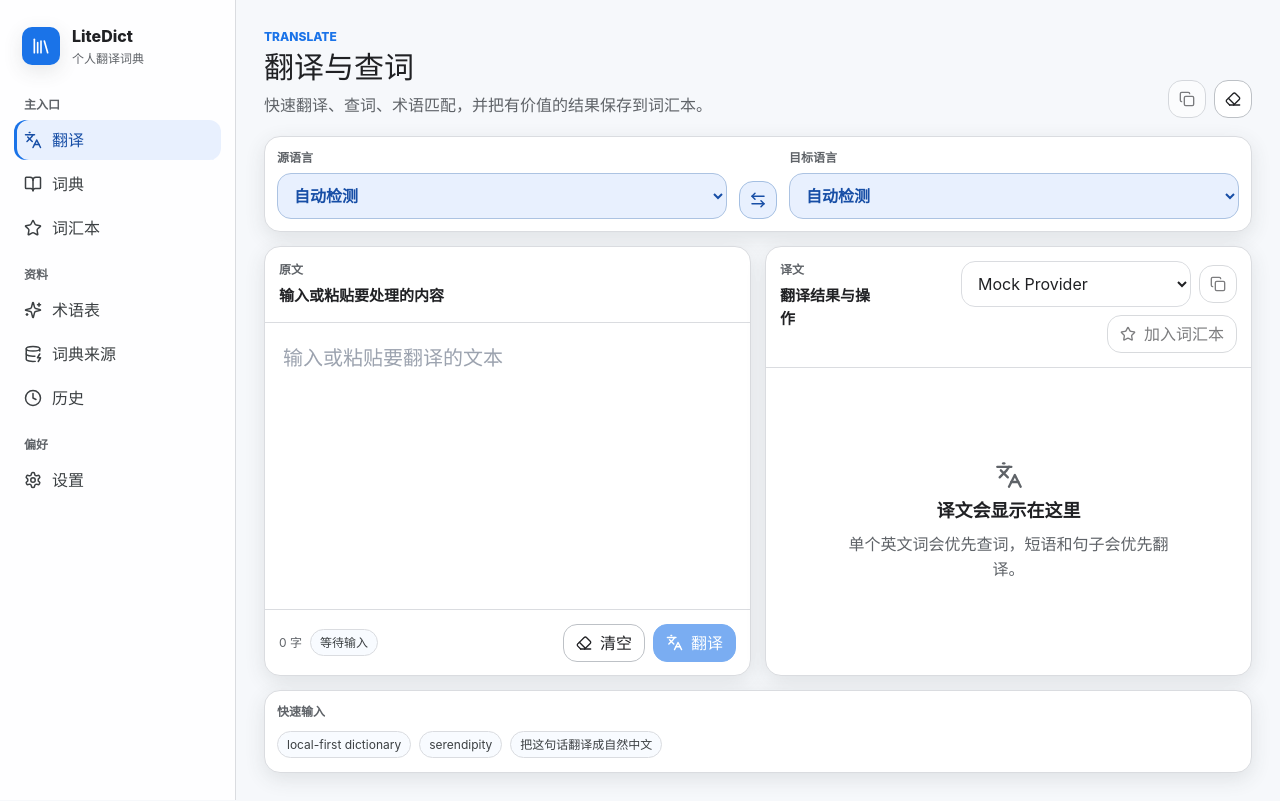
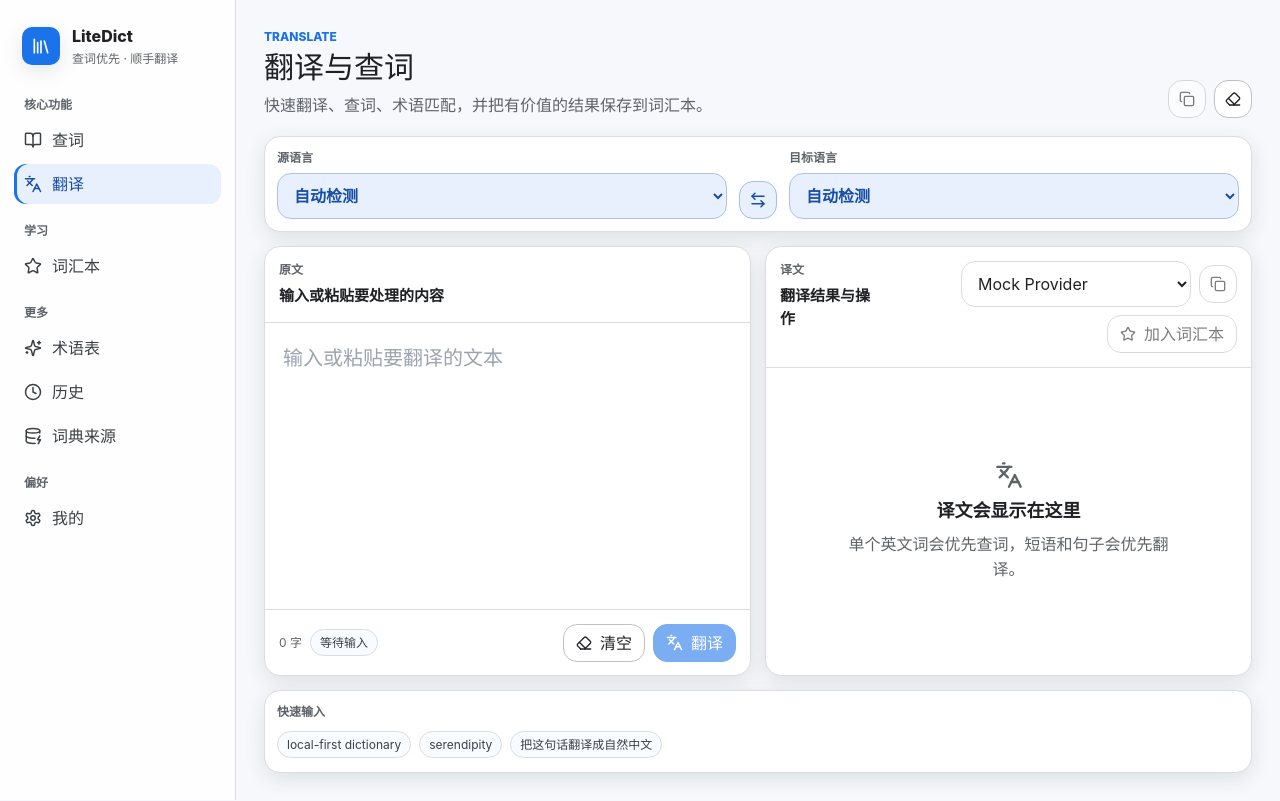
Before and after one commit to Becauseiloveyo/translation, a React (Vite) app: page / in a window 1280 px wide. Built offline with nearby package versions, Linux system fonts and the light colour scheme.

Commit message:
Refocus navigation on lookup and translation

```diff
--- a/src/components/AppShell.tsx
+++ b/src/components/AppShell.tsx
@@ -18,21 +18,21 @@
   label: string;
   shortLabel?: string;
   icon: typeof Languages;
-  group: "home" | "primary" | "library" | "system";
+  group: "home" | "core" | "study" | "advanced" | "system";
 };
 
 const navItems: NavItem[] = [
   { id: "home", label: "首页", icon: Home, group: "home" },
-  { id: "translate", label: "翻译", icon: Languages, group: "primary" },
-  { id: "dictionary", label: "词典", icon: BookOpen, group: "primary" },
-  { id: "vocabulary", label: "词汇本", shortLabel: "词汇", icon: Star, group: "primary" },
-  { id: "glossary", label: "术语表", shortLabel: "术语", icon: Sparkles, group: "library" },
-  { id: "sources", label: "词典来源", shortLabel: "来源", icon: DatabaseZap, group: "library" },
-  { id: "history", label: "历史", icon: Clock, group: "library" },
-  { id: "settings", label: "设置", icon: Settings, group: "system" }
+  { id: "dictionary", label: "查词", icon: BookOpen, group: "core" },
+  { id: "translate", label: "翻译", icon: Languages, group: "core" },
+  { id: "vocabulary", label: "词汇本", shortLabel: "词汇", icon: Star, group: "study" },
+  { id: "glossary", label: "术语表", shortLabel: "术语", icon: Sparkles, group: "advanced" },
+  { id: "history", label: "历史", icon: Clock, group: "advanced" },
+  { id: "sources", label: "词典来源", shortLabel: "来源", icon: DatabaseZap, group: "advanced" },
+  { id: "settings", label: "我的", icon: Settings, group: "system" }
 ];
 
-const mobileNav = navItems.filter((item) => ["translate", "dictionary", "vocabulary", "history", "settings"].includes(item.id));
+const mobileNav = navItems.filter((item) => ["home", "dictionary", "translate", "vocabulary", "settings"].includes(item.id));
 
 type AppShellProps = {
   currentPage: PageKey;
@@ -52,12 +52,13 @@
           </div>
           <div>
             <div className="brand-title">LiteDict</div>
-            <div className="brand-subtitle">个人翻译词典</div>
+            <div className="brand-subtitle">查词优先 · 顺手翻译</div>
           </div>
         </button>
 
-        <NavGroup title="主入口" items={navItems.filter((item) => item.group === "primary")} currentPage={currentPage} onPageChange={onPageChange} />
-        <NavGroup title="资料" items={navItems.filter((item) => item.group === "library")} currentPage={currentPage} onPageChange={onPageChange} />
+        <NavGroup title="核心功能" items={navItems.filter((item) => item.group === "core")} currentPage={currentPage} onPageChange={onPageChange} />
+        <NavGroup title="学习" items={navItems.filter((item) => item.group === "study")} currentPage={currentPage} onPageChange={onPageChange} />
+        <NavGroup title="更多" items={navItems.filter((item) => item.group === "advanced")} currentPage={currentPage} onPageChange={onPageChange} />
         <NavGroup title="偏好" items={navItems.filter((item) => item.group === "system")} currentPage={currentPage} onPageChange={onPageChange} />
       </aside>
 
```
